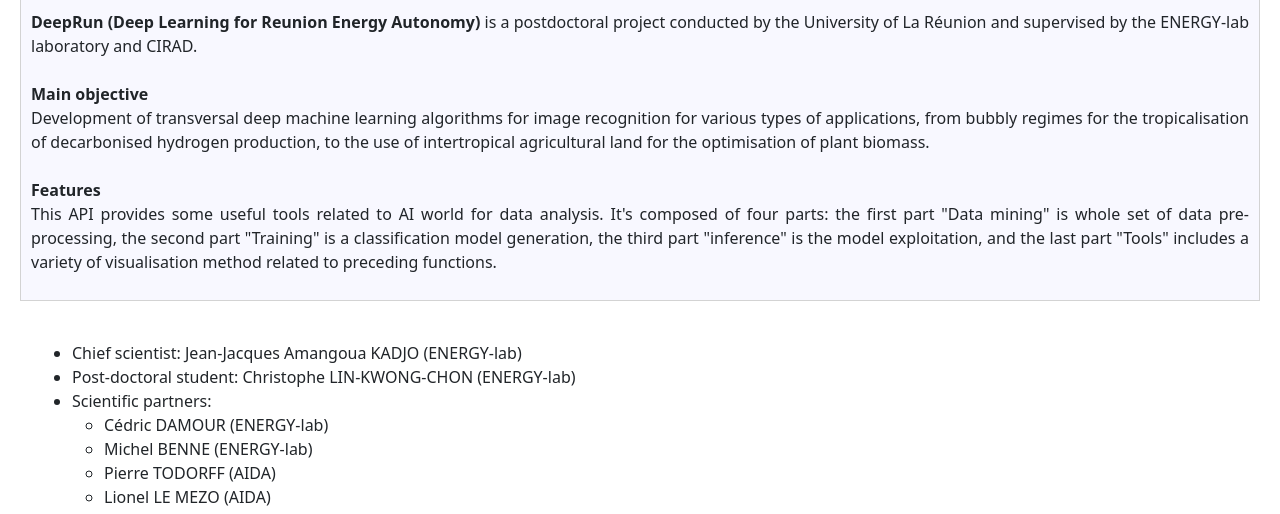
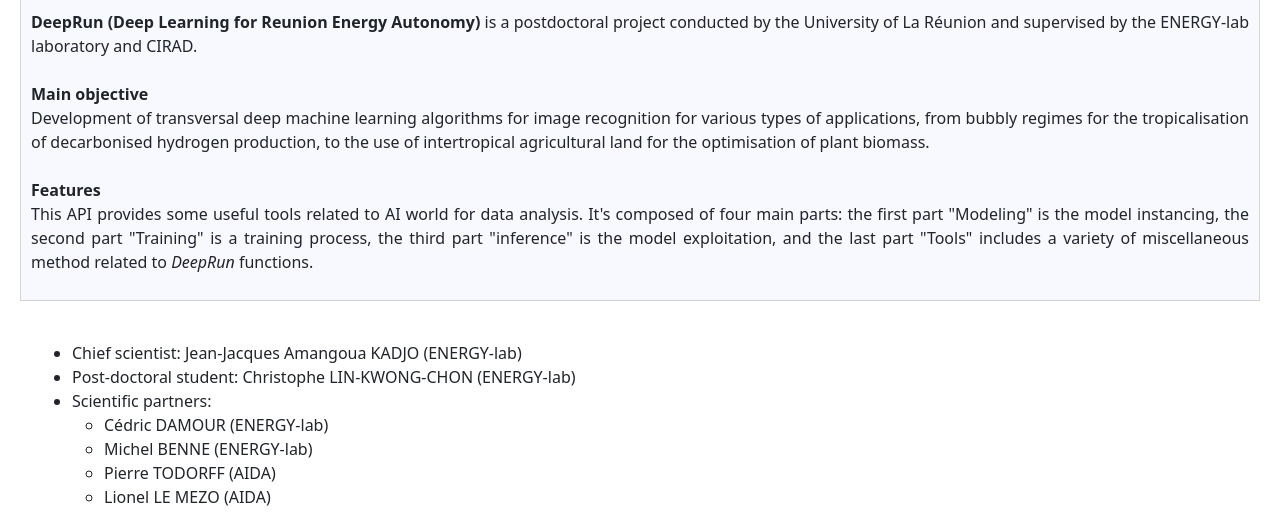
Before and after one commit to LE2P/DeepRun-GUI, a Flask app: page / in a window 1280 px wide. Shown: the part 217-731 px from the top of the page. Run offline with Flask 3, Linux system fonts and the light colour scheme; some libraries are stand-ins or nearby versions.

Commit message:
readme and change index

```diff
--- a/templates/index.html
+++ b/templates/index.html
@@ -17,10 +17,10 @@
   <br>
   <br>
   <b>Features</b><br>
-  This API provides some useful tools related to AI world for data analysis. It's composed of four parts:
-  the first part "Data mining" is whole set of data pre-processing, the second part "Training" is  a
-  classification model generation, the third part "inference" is the model exploitation, and the last
-  part "Tools" includes a variety of visualisation method related to preceding functions.
+  This API provides some useful tools related to AI world for data analysis. It's composed of four main parts:
+  the first part "Modeling" is the model instancing, the second part "Training" is a training process,
+  the third part "inference" is the model exploitation, and the last
+  part "Tools" includes a variety of miscellaneous method related to <i>DeepRun</i> functions.
   </p>
 </div>
 
```
Also changed, not shown: README.md.
